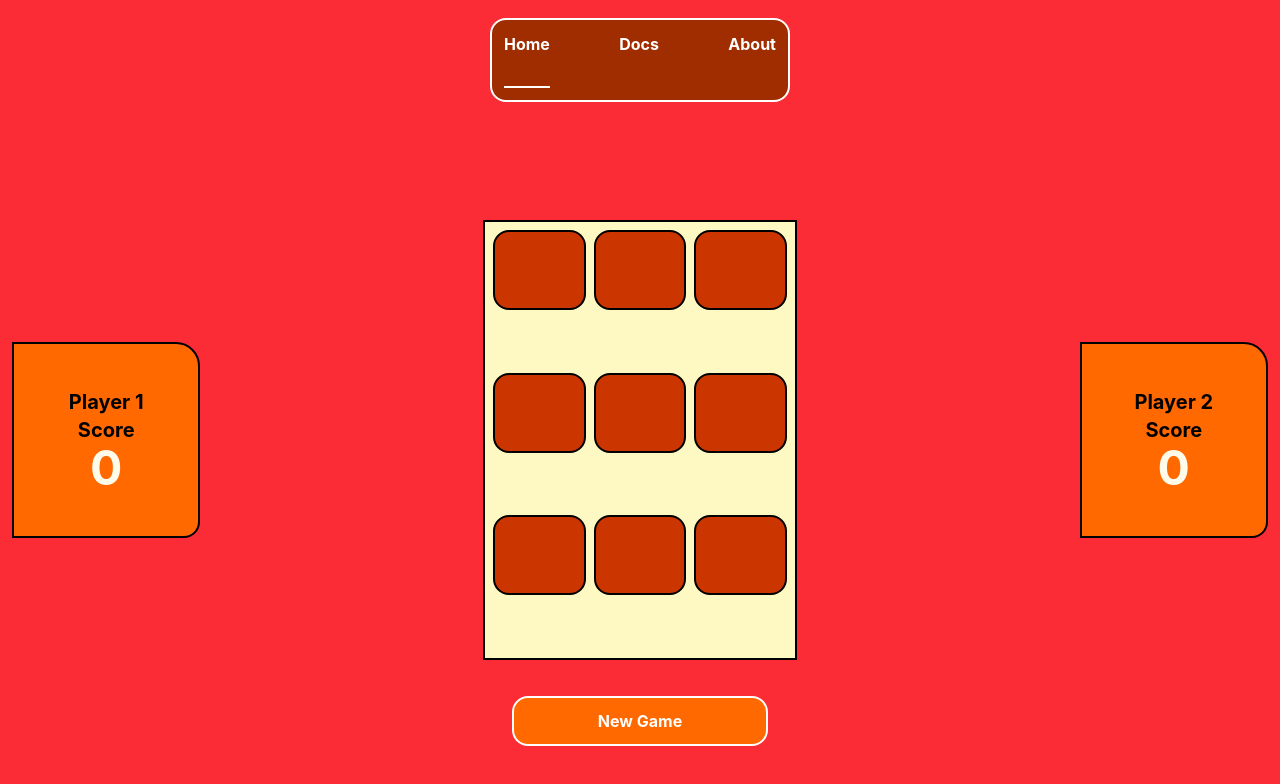
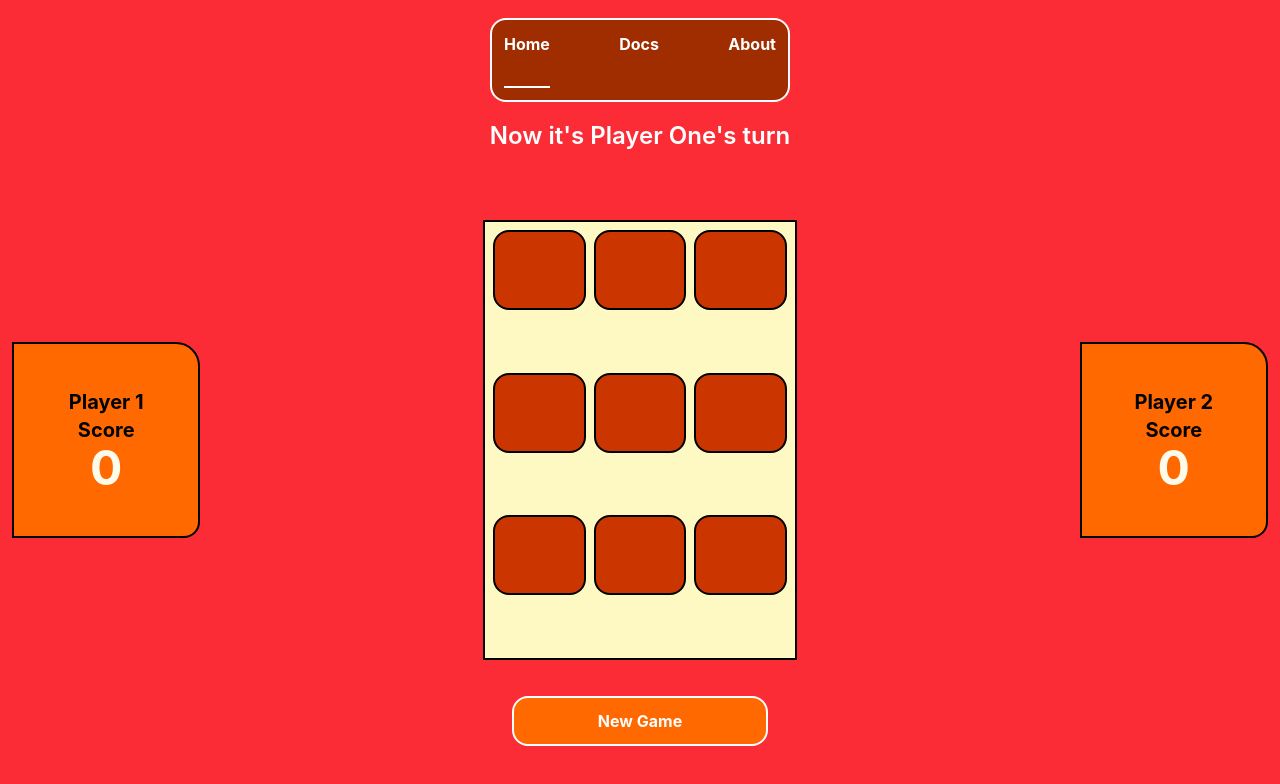
Before and after one commit to kushalupadhyay07/Tic-Tac_Toe_Game, a React (Vite) app: page / in a window 1280 px wide. Shown: the top 784 px of the page. Built offline with nearby package versions, Linux system fonts and the light colour scheme.

Commit message:
feat: improve tic-tac-toe logic

```diff
--- a/src/Components/Player1.jsx
+++ b/src/Components/Player1.jsx
@@ -1,11 +1,19 @@
-import React from 'react'
+import React, { useContext, useEffect, useState } from "react";
+import { Context } from "../store/Context";
 
 export default function Player1() {
+  let { toggle, isactive } = useContext(Context);
+  let [wins, setwins] = useState(0);
+  useEffect(() => {
+    if (!isactive && !toggle) {
+      setwins(wins + 1);
+    }
+  }, [isactive, toggle]);
   return (
-    <div className='w-15/100 border-2 h-4/10 flex flex-col justify-center items-center bg-orange-500 rounded-tr-3xl rounded-br-2xl'>
-      <h1 className='text-xl font-bold '>Player 1</h1>
-      <h2 className='text-xl font-bold '>Score</h2>
-       <h1 className='text-5xl font-bold text-amber-50'>0</h1>
+    <div className="w-15/100 border-2 h-4/10 flex flex-col justify-center items-center bg-orange-500 rounded-tr-3xl rounded-br-2xl">
+      <h1 className="text-xl font-bold ">Player 1</h1>
+      <h2 className="text-xl font-bold ">Score</h2>
+      <h1 className="text-5xl font-bold text-amber-50">{wins}</h1>
     </div>
-  )
+  );
 }
--- a/src/Components/Player2.jsx
+++ b/src/Components/Player2.jsx
@@ -1,11 +1,19 @@
-import React from 'react'
+import React, { useContext, useEffect, useState } from 'react'
+import { Context } from '../store/Context'
 
-export default function Player2() {
+export default function Player1() {
+  let {toggle,isactive}=useContext(Context)
+  let [wins,setwins]=useState(0)
+  useEffect(()=>{
+    if(!isactive && toggle ){
+      setwins(wins+1)
+    }
+  },[isactive,toggle])
   return (
     <div className='w-15/100 border-2 h-4/10 flex flex-col justify-center items-center bg-orange-500 rounded-tr-3xl rounded-br-2xl'>
       <h1 className='text-xl font-bold '>Player 2</h1>
       <h2 className='text-xl font-bold '>Score</h2>
-       <h1 className='text-5xl font-bold text-amber-50'>0</h1>
+       <h1 className='text-5xl font-bold text-amber-50'>{wins}</h1>
     </div>
   )
 }
--- a/src/Components/text.jsx
+++ b/src/Components/text.jsx
@@ -1,14 +1,26 @@
 import { typeOfDependencies } from "mathjs";
-import React, { useContext } from 'react'
+import React, { useContext } from "react";
 import { Context } from "../store/Context";
 
 export default function Text() {
-  let {isactive}=useContext(Context)
+  let { isactive, toggle } = useContext(Context);
   return (
-    <div className="text-2xl font-semibold  text-white h-1/10 ">
-      {
-        !isactive&& <h1>Hello </h1>
-      }
+    <div className="text-2xl font-semibold text-white h-1/10">
+      {isactive && (
+        <div>
+          {toggle ? (
+            <h1>Now it's Player One's turn</h1>
+          ) : (
+            <h1>Now it's Player Two's turn</h1>
+          )}
+        </div>
+      )}
+
+      {!isactive && (
+        <div>
+          {toggle ? <h1>Player 2 Wins 🎉</h1> : <h1>Player 1 Wins 🎉</h1>}
+        </div>
+      )}
     </div>
-  )
+  );
 }
--- a/src/Websitepages/Home.jsx
+++ b/src/Websitepages/Home.jsx
@@ -1,10 +1,12 @@
-import React from "react";
+import React, { useContext } from "react";
 import Player1 from "../Components/Player1";
 import Player2 from "../Components/Player2";
 import Play from "../Components/Play";
 import Text from "../Components/text";
+import { Context } from "../store/Context";
 
 export default function Home() {
+  let {newgame}=useContext(Context)
   return <div className="h-80/100  flex flex-col items-center">
 
       <Text></Text>
@@ -14,7 +16,7 @@ export default function Home() {
       <Play></Play>
       <Player2></Player2>
     </div>
-     <button className="w-2/10 border-2 h-[50px] cursor-pointer bg-orange-500 text-white font-bold rounded-2xl active:bg-amber-500 hover:bg-amber-600">
+     <button className="w-2/10 border-2 h-[50px] cursor-pointer bg-orange-500 text-white font-bold rounded-2xl active:bg-amber-500 hover:bg-amber-600" onClick={newgame}>
       New Game
      </button>
 
--- a/src/store/Context.jsx
+++ b/src/store/Context.jsx
@@ -45,9 +45,17 @@ function ContextProvider({ children }) {
     checkpairs();
   }, [items]);
 
+  function newgame(){
+    setItems(["", "", "", "", "", "", "", "", ""])
+    setToggle(true)
+    setisactive(true)
+
+  }
+
+
   return (
     <Context.Provider
-      value={{ items, setItems, toggle, setToggle, handleClick, isactive }}
+      value={{ items, setItems, toggle, setToggle, handleClick, isactive,newgame }}
     >
       {children}
     </Context.Provider>
```
